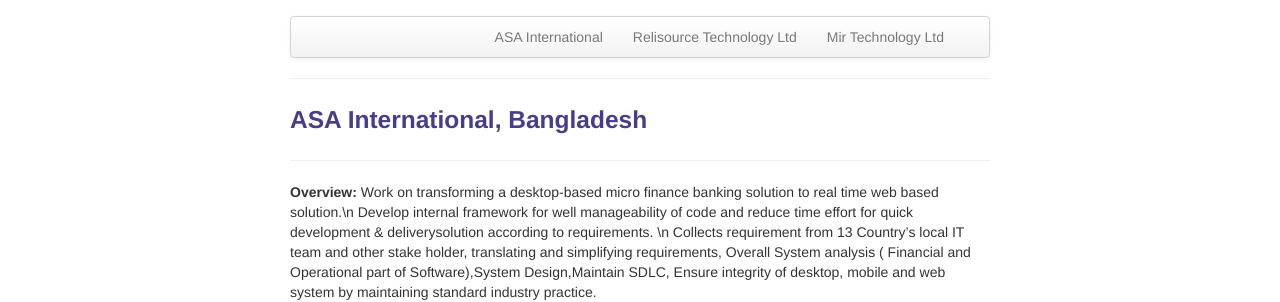
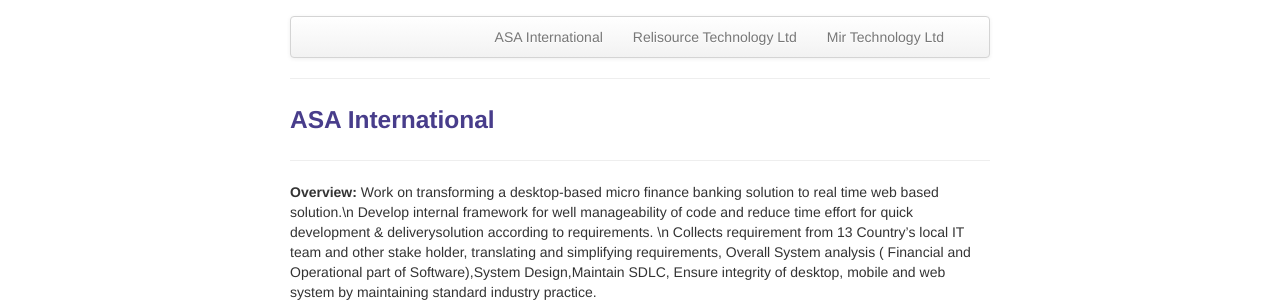
Before and after one commit to turjakundu/turjakundu.github.io, a Jekyll site: the page built from pages/experience.md, in a window 1280 px wide. Shown: the part 136-438 px from the top of the page. Built offline with Jekyll 4.4.1, drawn with Linux system fonts in a browser that asks for light colours.

Commit message:
Update experience.md

```diff
--- a/pages/experience.md
+++ b/pages/experience.md
@@ -17,7 +17,7 @@
 
 ---
 
-### <a name="ASAI"></a>ASA International, Bangladesh
+### <a name="ASAI"></a>ASA International
 
 ---
 
```
